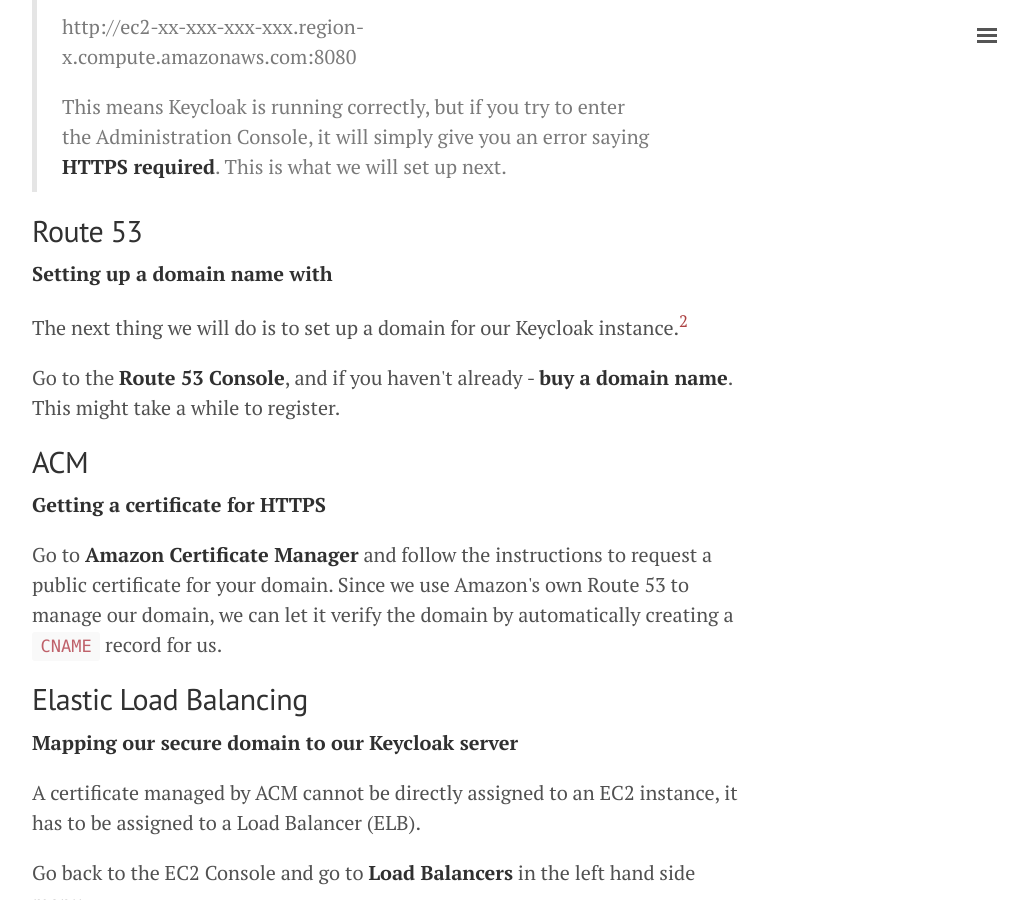
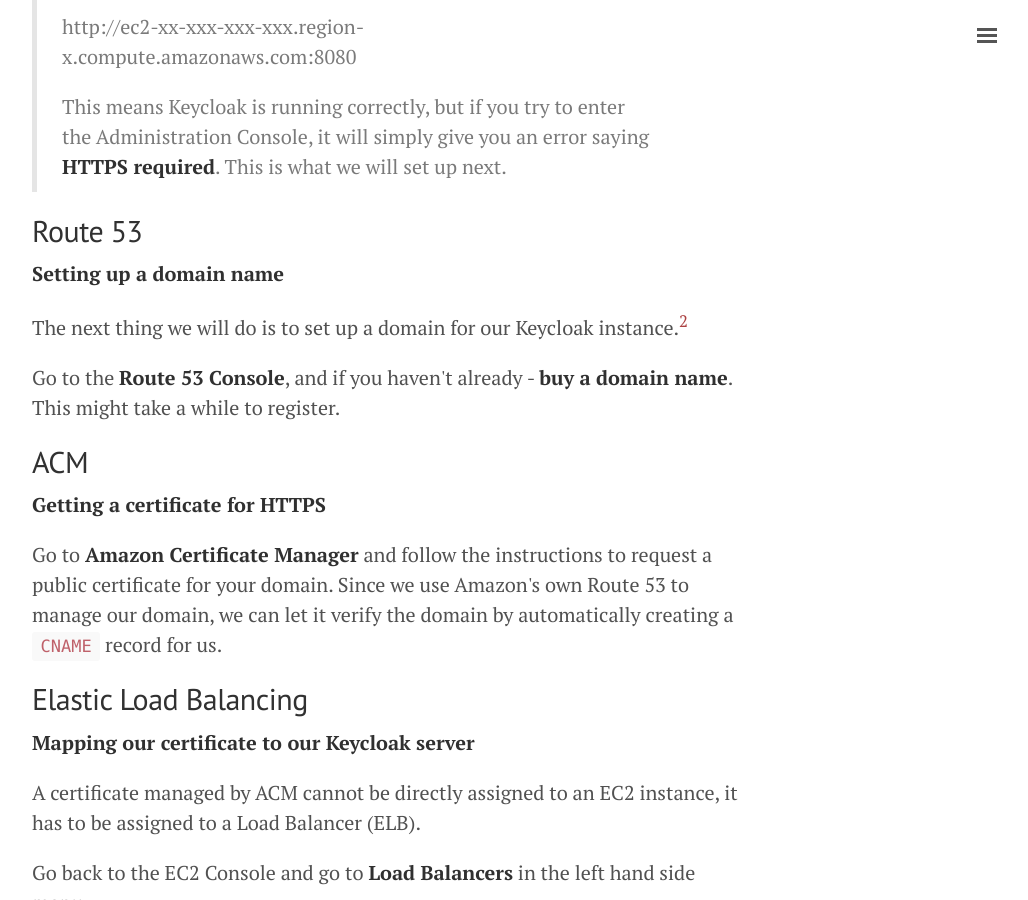
Before and after one commit to jsborjesson/jsborjesson.github.io, a Jekyll site: the page built from _posts/2020-01-30-setting-up-keycloak-on-aws.md, in a window 1280 px wide and 900 px high, scrolled down 2488 px. Shown: the whole window, without its empty margins (248-1276 px from the left). Built offline with Jekyll 4.4.1, drawn with Linux system fonts in a browser that asks for light colours; some of the changed text lies outside the part shown.

Commit message:
Fix typo

```diff
--- a/_posts/2020-01-30-setting-up-keycloak-on-aws.md
+++ b/_posts/2020-01-30-setting-up-keycloak-on-aws.md
@@ -73,7 +73,7 @@ To let it keep running once you close your SSH connection, press <kbd>Ctrl</kbd>
 
 ## Route 53
 
-**Setting up a domain name with**
+**Setting up a domain name**
 
 The next thing we will do is to set up a domain for our Keycloak instance.[^domain_name]
 
@@ -89,7 +89,7 @@ Go to **Amazon Certificate Manager** and follow the instructions to request a pu
 
 ## Elastic Load Balancing
 
-**Mapping our secure domain to our Keycloak server**
+**Mapping our certificate to our Keycloak server**
 
 A certificate managed by ACM cannot be directly assigned to an EC2 instance, it has to be assigned to a Load Balancer (ELB).
 
```
Also changed, not shown: other parts of _posts/2020-01-30-setting-up-keycloak-on-aws.md (+2 -0 lines).
